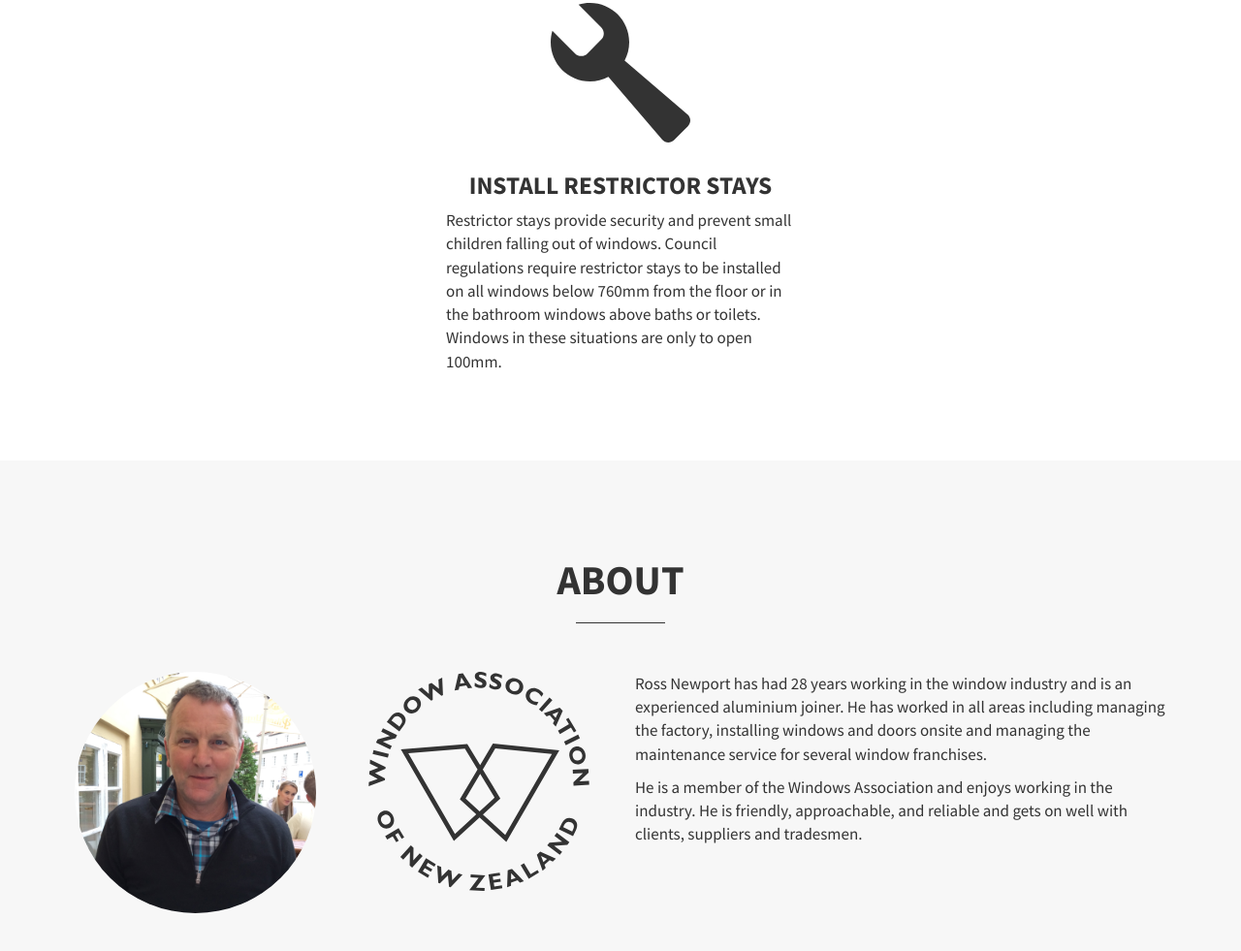
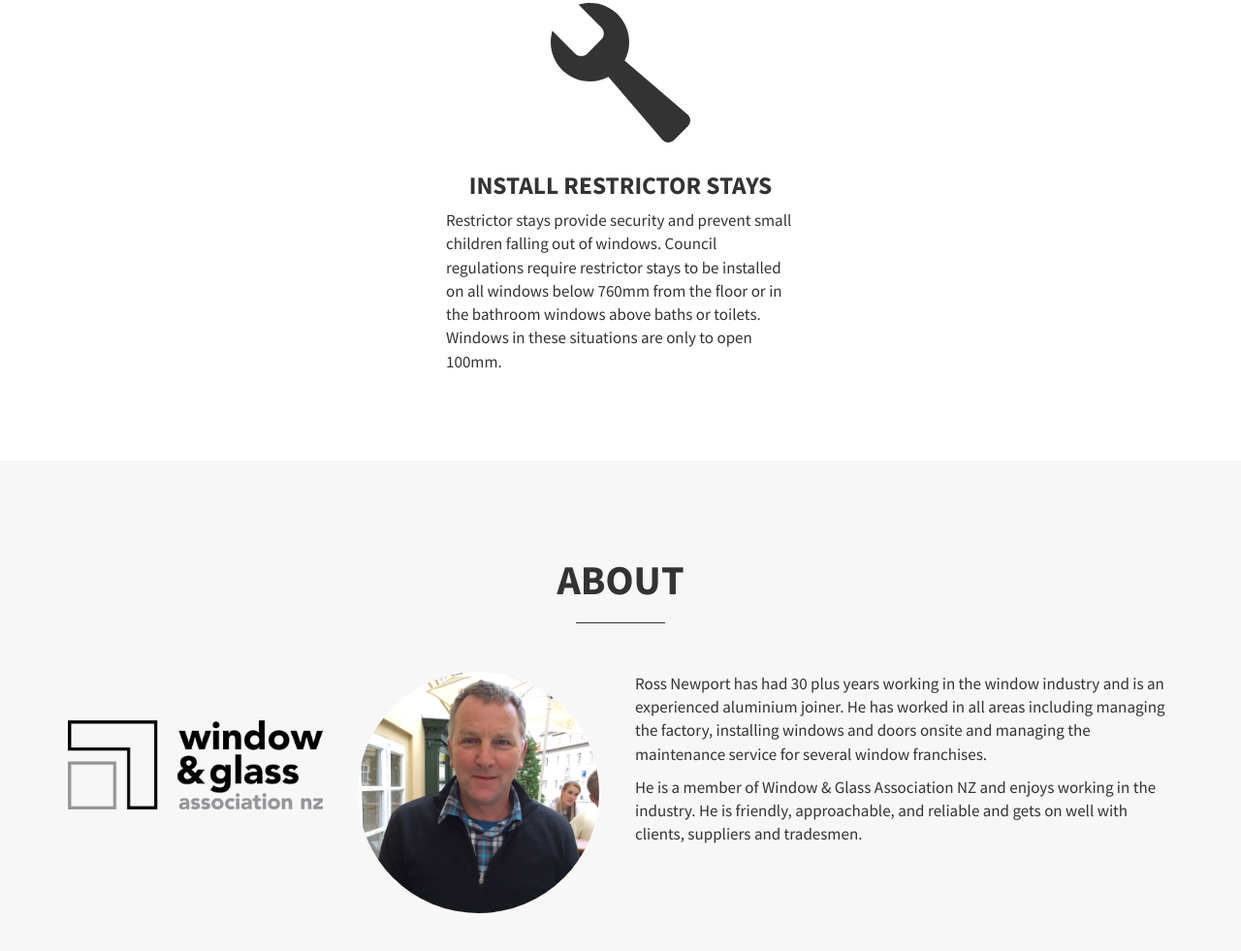
Before and after one commit to marcnewport/windowrescue, a website: page source/index.jade in a window 1280 px wide. Shown: the part 1795-2776 px from the top of the page at 97% size. Drawn offline with nearby package versions, Linux system fonts and the light colour scheme; files that its build step writes are made by us from their sources; a script that the page names is missing.

Commit message:
content updates

```diff
--- a/source/index.jade
+++ b/source/index.jade
@@ -44,7 +44,7 @@ html.no-js(lang='en')
       .container
         .row
           .col-xs-12
-            h1 Affordable and friendly window maintenance specialist with over 15 years experience servicing Wellington and the greater area.
+            h1 Affordable and friendly aluminium window and door maintenance specialist with over 18 years’ experience servicing Wellington and the greater area.
             p
               a.btn.btn-primary.btn-lg(href='#contact') Get in touch for a free quote
 
@@ -111,12 +111,12 @@ html.no-js(lang='en')
             h2 About
             hr
           .col-xs-12.col-sm-3
+            img.img-responsive.img-logo(src='assets/footer-logo-large.png', alt='')
+          .col-xs-12.col-sm-3
             img.img-responsive.img-circle(src='assets/profile-2.jpg', alt='')
-          .col-xs-12.col-sm-3
-            img.img-responsive.svg(src='assets/window-association.svg', alt='')
           .col-xs-12.col-sm-6
-            p Ross Newport has had 28 years working in the window industry and is an experienced aluminium joiner. He has worked in all areas including managing the factory, installing windows and doors onsite and managing the maintenance service for several window franchises.
-            p He is a member of the Windows Association and enjoys working in the industry. He is friendly, approachable, and reliable and gets on well with clients, suppliers and tradesmen.
+            p Ross Newport has had 30 plus years working in the window industry and is an experienced aluminium joiner. He has worked in all areas including managing the factory, installing windows and doors onsite and managing the maintenance service for several window franchises.
+            p He is a member of Window &amp; Glass Association NZ and enjoys working in the industry. He is friendly, approachable, and reliable and gets on well with clients, suppliers and tradesmen.
         //- .row
         //-   .quote.col-xs-12.col-sm-6
         //-     i.fa.fa-quote-left
--- a/source/sass/main.scss
+++ b/source/sass/main.scss
@@ -152,6 +152,10 @@ section {
     margin: 0 auto 15px;
   }
 
+  .img-logo {
+    margin-top: 50px;
+  }
+
   svg {
     fill: $text-color;
     margin-top: 10px;
@@ -268,7 +272,7 @@ section {
   #home {
 
     h1 {
-    font-size: 3.9em;
+    font-size: 3.7em;
     }
 
     .btn {
```
Also changed, not shown: build/assets/footer-logo-large.png (added), build/css/bootstrap.min.css, build/css/main.css, build/index.html, source/assets/footer-logo-large.png (added).
